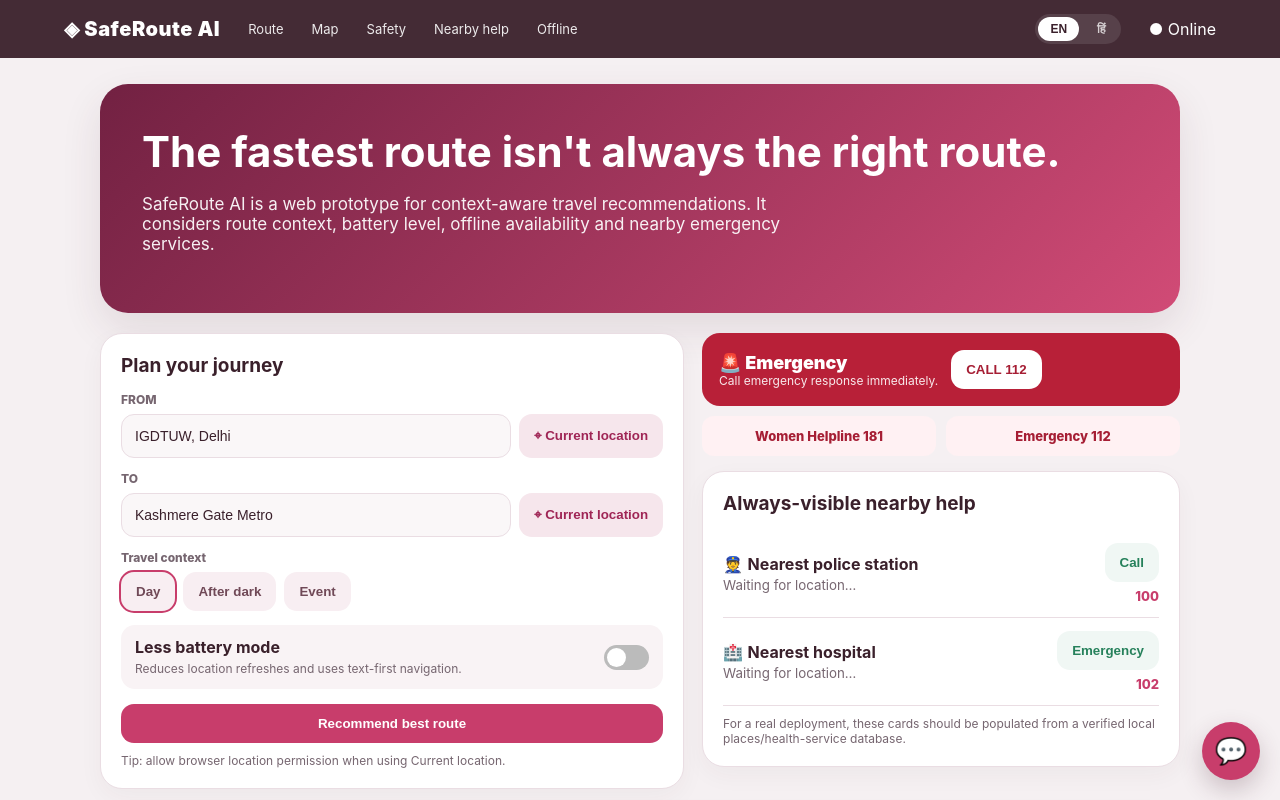
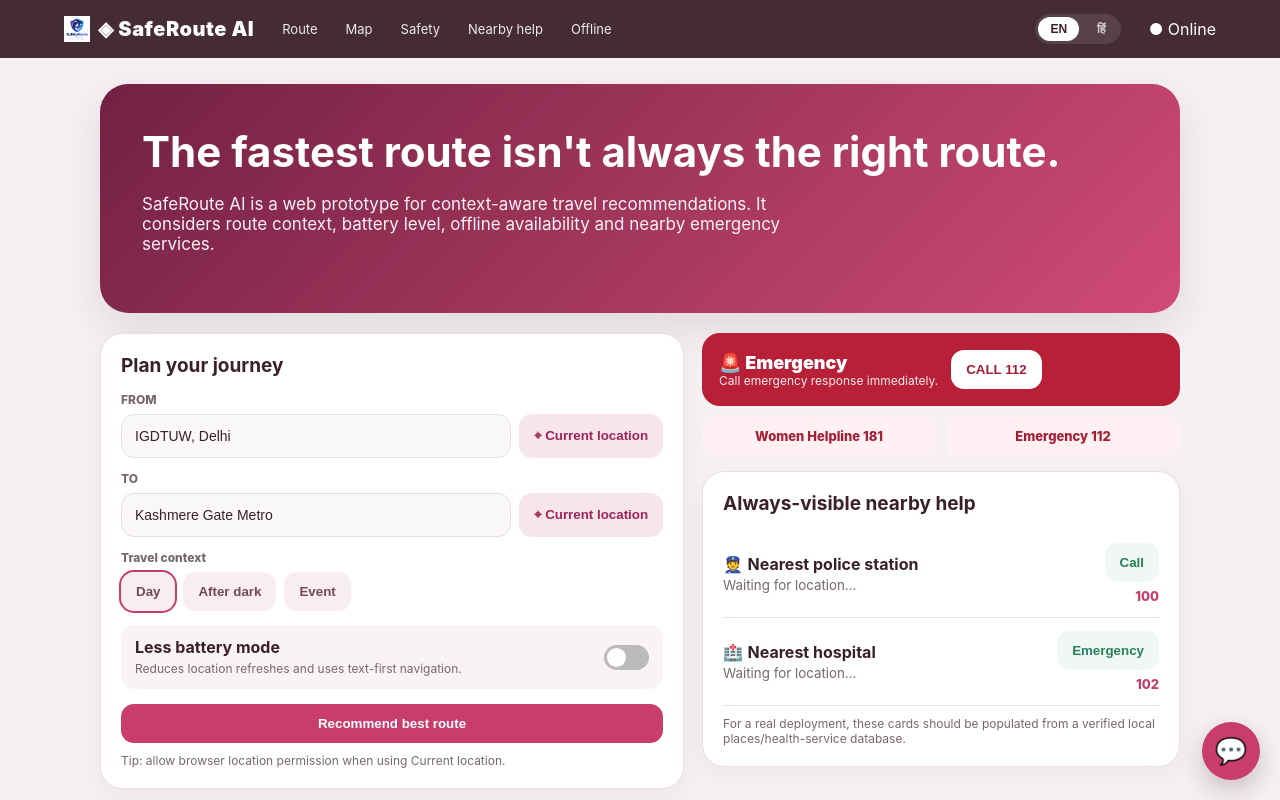
Before and after one commit to Samridhi-sys/saferoute-app, a plain HTML site: page index.html in a window 1280 px wide. Shown: the top 800 px of the page. Drawn offline with nearby package versions, Linux system fonts and the light colour scheme.

Commit message:
Add files via upload

```diff
--- a/index.html
+++ b/index.html
@@ -50,10 +50,13 @@ footer{text-align:center;color:var(--muted);font-size:12px;padding:20px}
 .chatinputrow input{flex:1;font-size:13px;padding:10px}
 .chatinputrow button{background:var(--pink);color:#fff;padding:10px 14px}
 </style>
+<link rel="icon" type="image/png" href="Logo.png">
 </head>
 <body>
 <nav class="nav">
- <div class="logo">◈ SafeRoute AI</div><a href="#route" data-i18n="navRoute">Route</a><a href="#mapSection" data-i18n="navMap">Map</a><a href="#safety" data-i18n="navSafety">Safety</a><a href="#nearby" data-i18n="navNearby">Nearby help</a><a href="#offline" data-i18n="navOffline">Offline</a>
+ <div class="logo" style="display: flex; align-items: center; gap: 8px;">
+  <img src="Logo.png" alt="SafeRoute AI Logo" style="width: 26px; height: 26px; object-fit: contain;">
+◈ SafeRoute AI</div><a href="#route" data-i18n="navRoute">Route</a><a href="#mapSection" data-i18n="navMap">Map</a><a href="#safety" data-i18n="navSafety">Safety</a><a href="#nearby" data-i18n="navNearby">Nearby help</a><a href="#offline" data-i18n="navOffline">Offline</a>
  <div class="spacer"></div>
  <div class="langtoggle"><button id="langEN" onclick="setLang('en')">EN</button><button id="langHI" onclick="setLang('hi')">हिं</button></div>
  <span id="onlineState">● Online</span>
```
